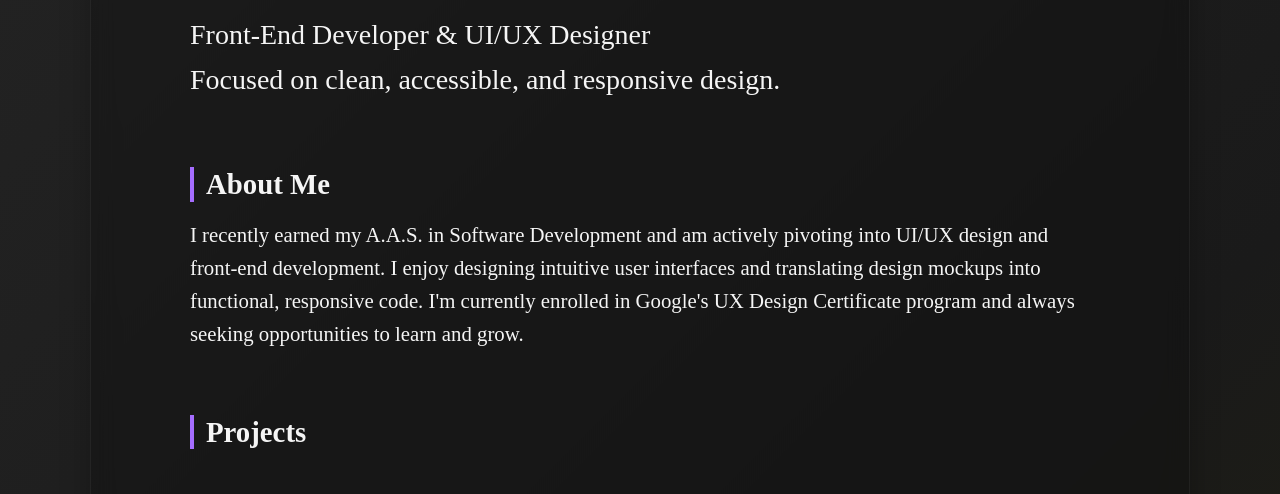
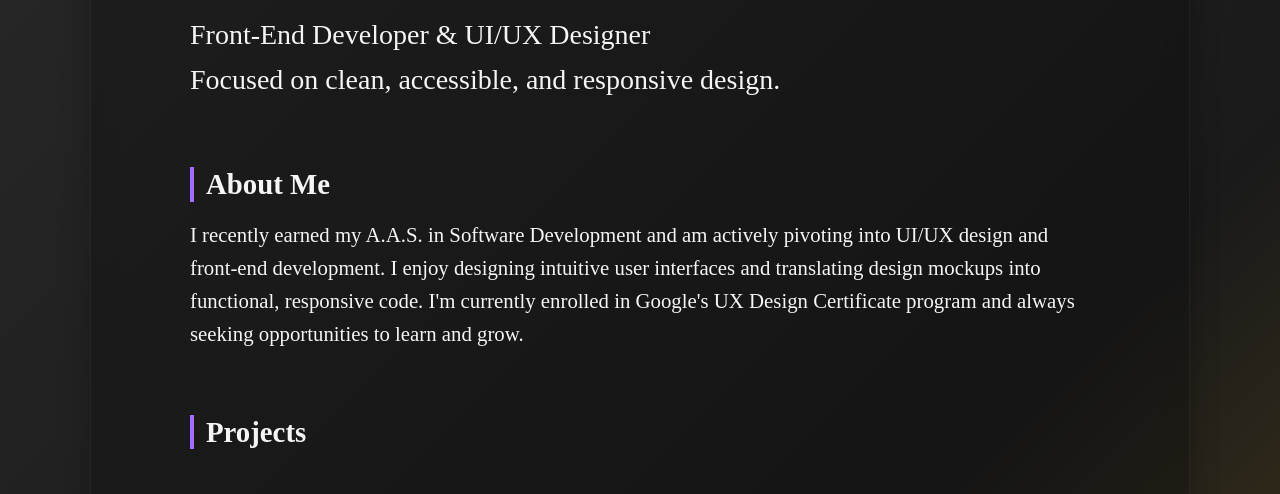
Before and after one commit to jayers14/portfolio, a plain HTML site: page index.html in a window 1280 px wide. Shown: the part 242-736 px from the top of the page. Drawn offline with Linux system fonts and the light colour scheme.

Commit message:
Update: 2.3

```diff
--- a/style.css
+++ b/style.css
@@ -13,9 +13,16 @@ body {
   margin: 0;
   padding: 0;
   font-family: var(--font-body);
-  background: linear-gradient(-45deg, #252525 0%, #1c1c1c 20%, #282605 40%, #1a1a1a 60%, #242424 80%, #141414 100%);
+  /* background: linear-gradient(-45deg, #252525 0%, #1c1c1c 20%, #282605 40%, #1a1a1a 60%, #242424 80%, #141414 100%); */
+  background: linear-gradient(-45deg,
+  #2c2c2c 0%,      /* slightly lighter gray */
+  #1c1c1c 20%,
+  #856516 40%,     /* richer olive/gold */
+  #1a1a1a 60%,
+  #2a2a2a 80%,     /* lighter gray again */
+  #101010 100%);
   background-size: 300% 300%;
-  animation: bgShift 20s ease-in-out infinite alternate;
+  animation: bgShift 16s ease-in-out infinite alternate;
   color: var(--fg);
   line-height: 1.6;
   padding: 2rem;
```
